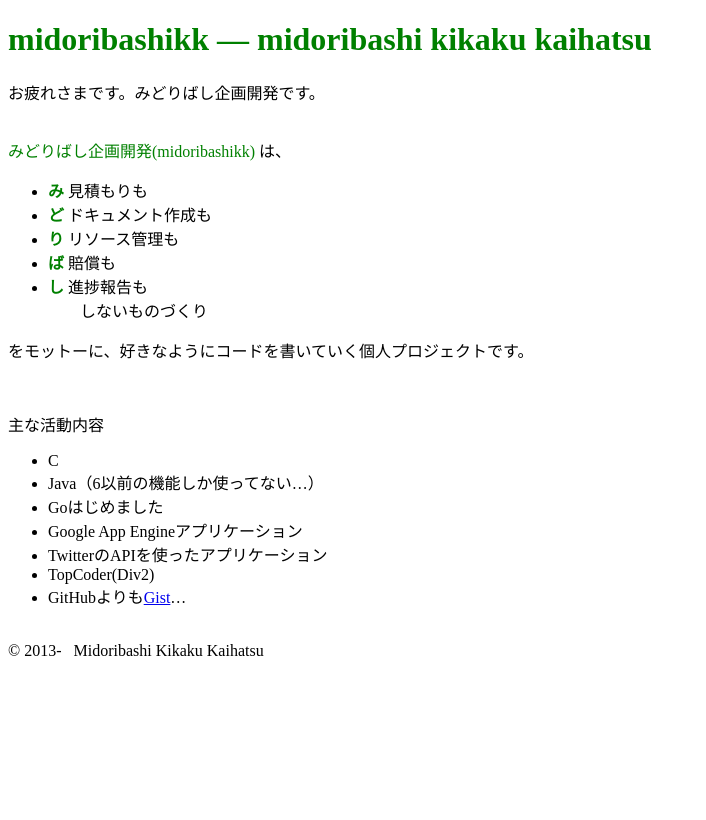
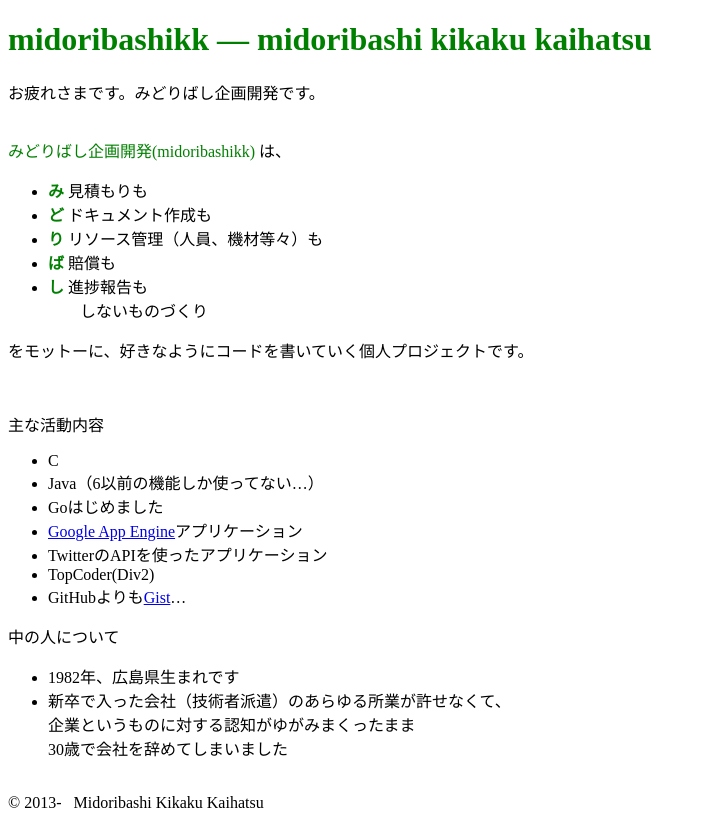
Before and after one commit to midoribashikk/midoribashikk.github.io, a plain HTML site: page index.html in a window 1280 px wide. Shown: the whole page, without its empty margins (0-706 px from the left). Drawn offline with Linux system fonts and the light colour scheme.

Commit message:
other contents

```diff
--- a/index.html
+++ b/index.html
@@ -14,7 +14,7 @@
 <ul>
 <li><font color="green"><strong>み</strong></font> 見積もりも</li>
 <li><font color="green"><strong>ど</strong></font> ドキュメント作成も</li>
-<li><font color="green"><strong>り</strong></font> リソース管理も</li>
+<li><font color="green"><strong>り</strong></font> リソース管理（人員、機材等々）も</li>
 <li><font color="green"><strong>ば</strong></font> 賠償も</li>
 <li><font color="green"><strong>し</strong></font> 進捗報告も</li>
 　　しないものづくり
@@ -28,10 +28,19 @@
 <li>C</li>
 <li>Java（6以前の機能しか使ってない…）</li>
 <li>Goはじめました</li>
-<li>Google App Engineアプリケーション</li>
+<li><a href="https://cloud.google.com/appengine/docs">Google App Engine</a>アプリケーション</li>
 <li>TwitterのAPIを使ったアプリケーション</li>
 <li>TopCoder(Div2)</li>
 <li>GitHubよりも<a href="https://gist.github.com/midoribashikk">Gist</a>…</li>
+</ul>
+</p>
+<p>
+中の人について
+<ul>
+<li>1982年、広島県生まれです
+<li>新卒で入った会社（技術者派遣）のあらゆる所業が許せなくて、<br>
+企業というものに対する認知がゆがみまくったまま<br>
+30歳で会社を辞めてしまいました
 </ul>
 </p>
 <br>
```
